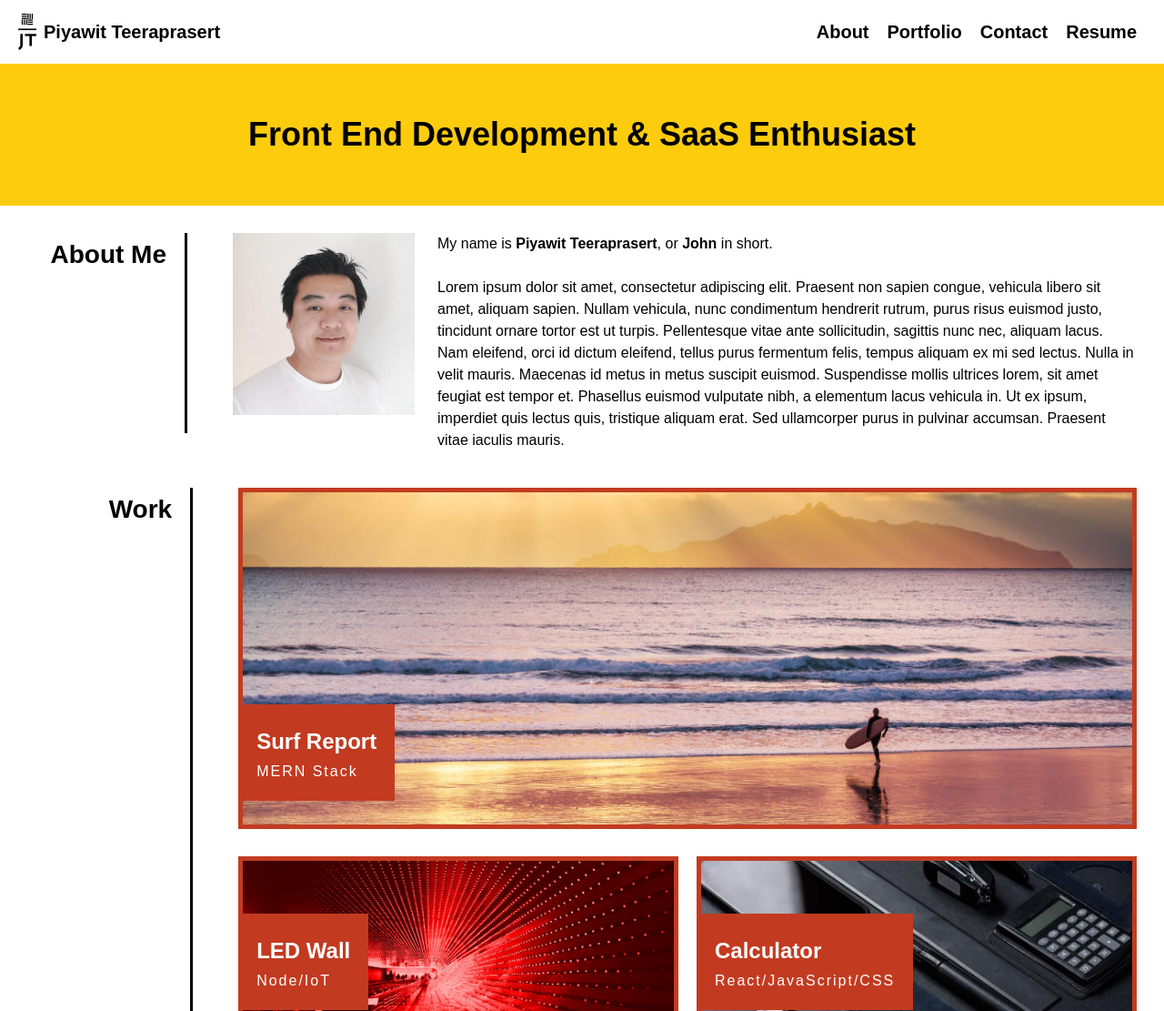
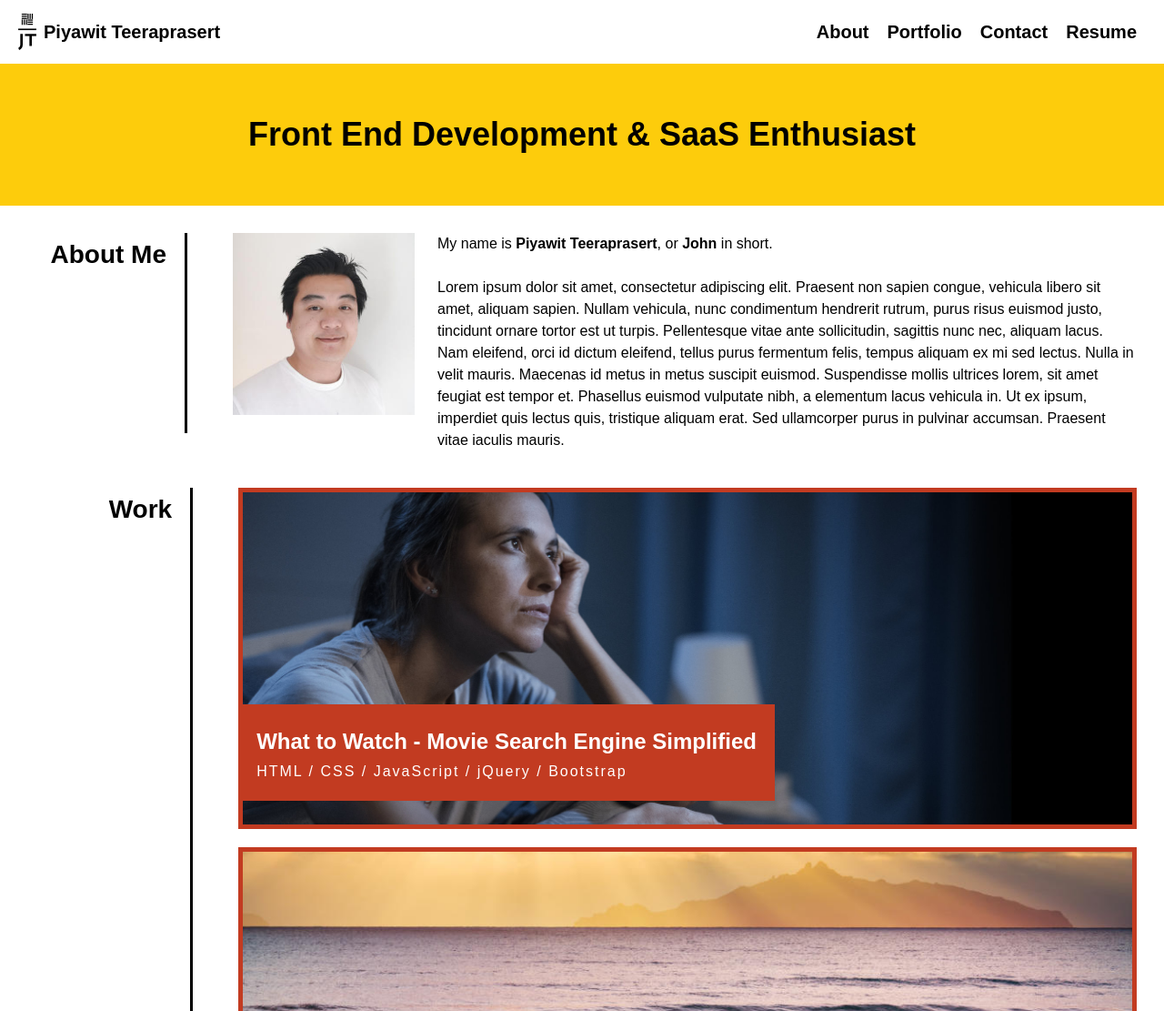
Before and after one commit to jouriena11/W2-challenge-portfolio-piyawit-teeraprasert, a plain HTML site: page index.html in a window 1280 px wide. Shown: the top 1111 px of the page at 91% size. Drawn offline with Linux system fonts and the light colour scheme.

Commit message:
added movie search engine project to the porfolio page

```diff
--- a/index.html
+++ b/index.html
@@ -41,6 +41,13 @@
         </div>
 
         <div class="section-right-work">
+            <div class="img-box">
+                <a href="https://e73707.github.io/Movie-search-engine/" target="_blank"><img src="./assets/img/woman-deciding-what-to-watch.jpg" alt="A woman holding a TV remote control deciding what to watch on Netflix"></a>
+                <div class="text-block">
+                    <h3>What to Watch - Movie Search Engine Simplified</h3>
+                    <p>HTML / CSS / JavaScript / jQuery / Bootstrap</p>
+                </div>
+            </div>
             <div class="img-box">
                 <a href="contents/surf-report.html"><img src="./assets/img/inside-content-surf-cropped-1024x425.jpg" alt="Sunset Surfing"></a>
                 <div class="text-block">
```
Also changed, not shown: assets/img/woman-deciding-what-to-watch.jpg (added), 1 other file.
